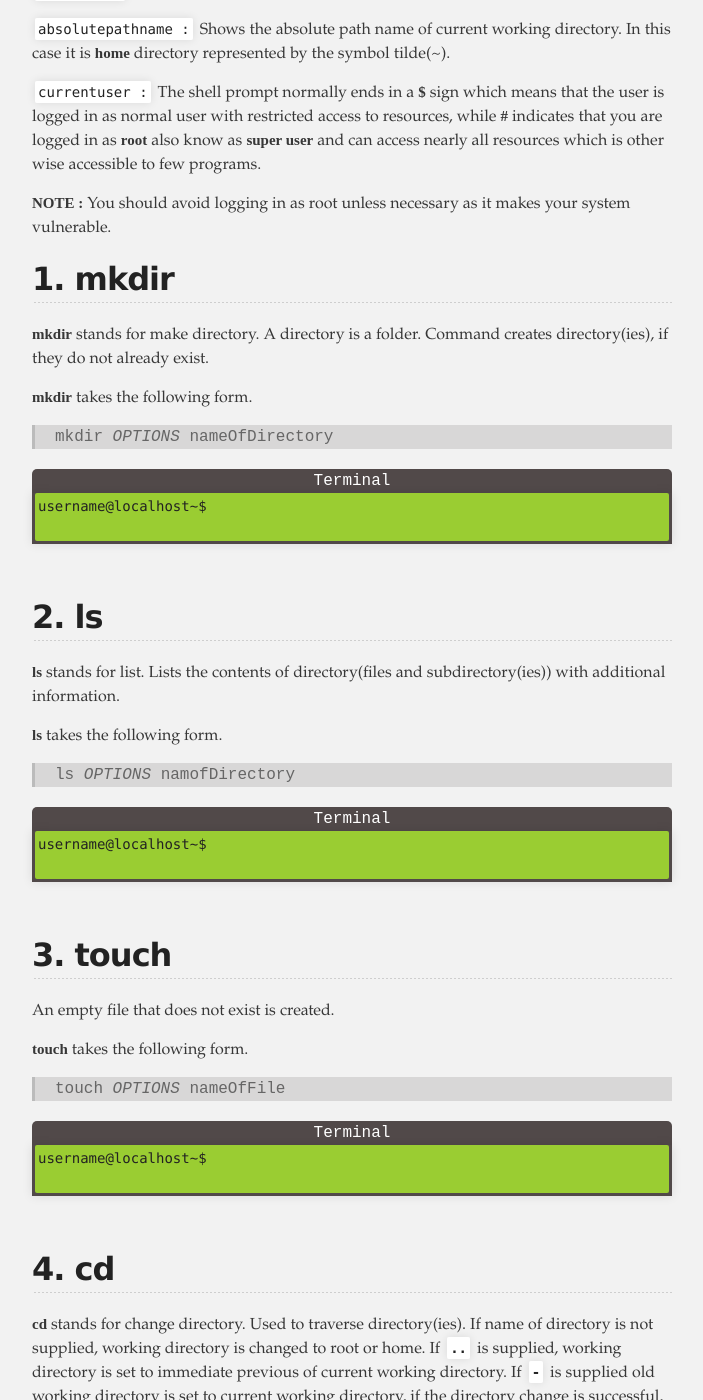
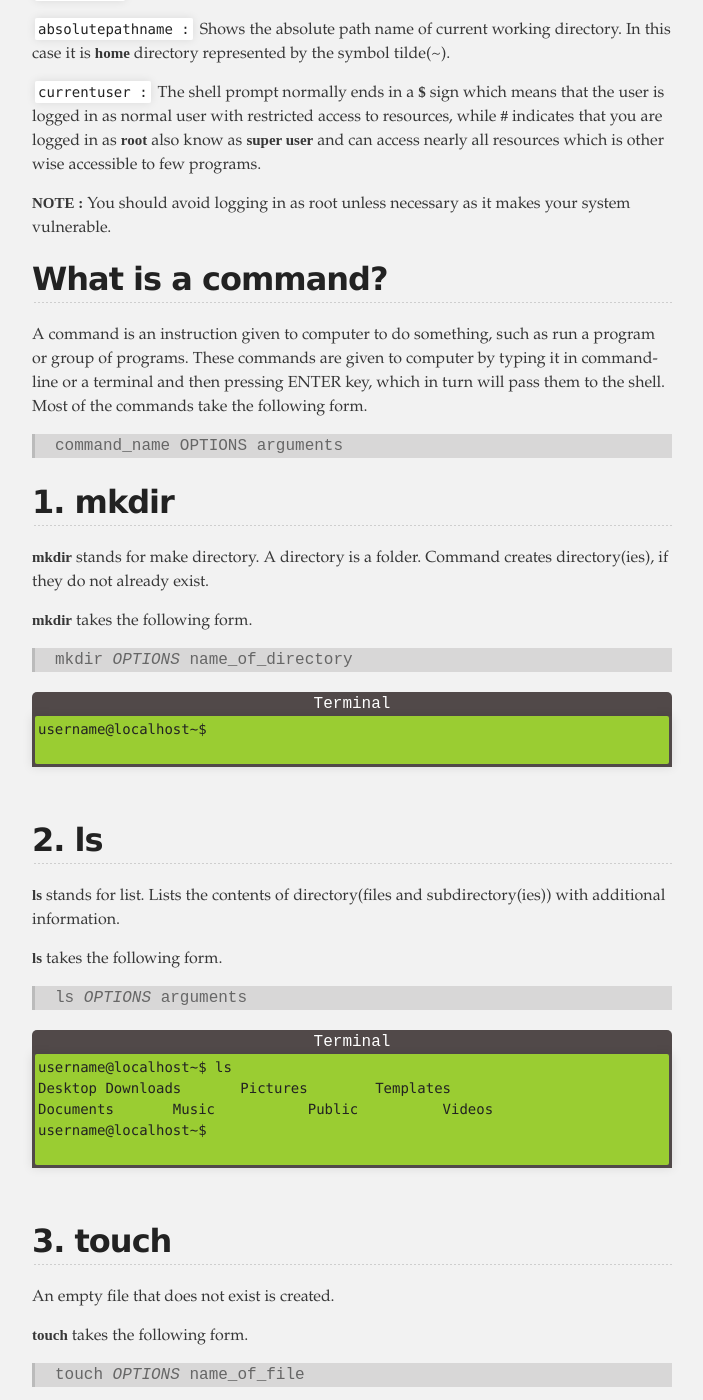
Before and after one commit to rajeev29five/rajeev29five.github.io, a Jekyll site: the page built from index.md, in a window 1280 px wide and 1400 px high, scrolled down 698 px. Shown: the whole window, without its empty margins (288-991 px from the left). Built offline with Jekyll 4.4.1, drawn with Linux system fonts in a browser that asks for light colours; the repository's description, which GitHub fills in, is left out.

Commit message:
added content

````diff
--- a/index.md
+++ b/index.md
@@ -28,13 +28,18 @@ A prompt has four parts.
 
 **NOTE :** You should avoid logging in as root unless necessary as it makes your system vulnerable.
 
+## What is a command?
+A command is an instruction given to computer to do something, such as run a program or group of programs. These commands are given to computer by typing it in command-line or a terminal and then pressing ENTER key, which in turn will pass them to the shell. Most of the commands take the following form.
+
+> command_name OPTIONS arguments
+
 ## 1. mkdir
 
 **mkdir** stands for make directory. A directory is a folder. Command creates directory(ies), if they do not already exist.
 
 **mkdir** takes the following form.
 
-> mkdir _OPTIONS_ nameOfDirectory
+> mkdir _OPTIONS_ name_of_directory
 
 <p class="terminal">Terminal</p>
 ```
@@ -49,10 +54,13 @@ username@localhost~$
 
 **ls** takes the following form.
 
-> ls _OPTIONS_ namofDirectory
+> ls _OPTIONS_ arguments
 
 <p class="terminal">Terminal</p>
 ```
+username@localhost~$ ls
+Desktop	Downloads	Pictures	Templates
+Documents	Music		Public		Videos
 username@localhost~$
 
 ```
@@ -64,7 +72,7 @@ An empty file that does not exist is created.
 
 **touch** takes the following form.
 
-> touch _OPTIONS_ nameOfFile
+> touch _OPTIONS_ name_of_file
 
 <p class="terminal">Terminal</p>
 ```
````
